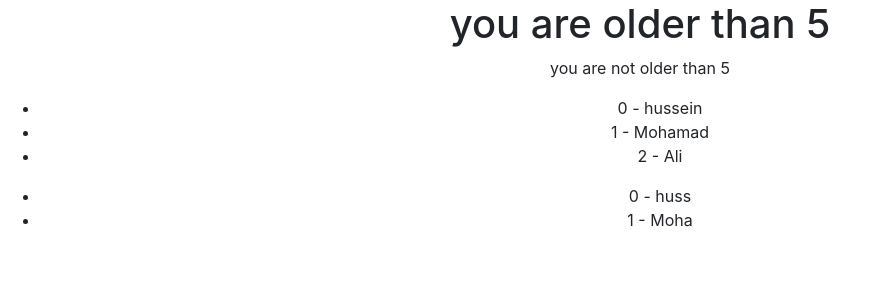
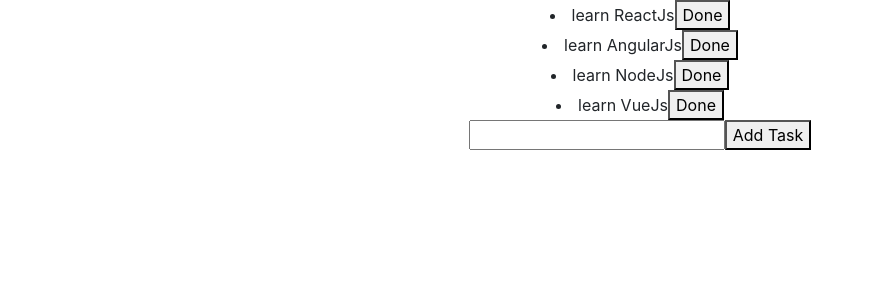
Before and after one commit to shokrshokr/react-step-by-step, a React (Create React App) app: page / in a window 1280 px wide. Shown: the top 300 px of the page, without its empty margins (0-869 px from the left). Built offline with nearby package versions, Linux system fonts and the light colour scheme.

Commit message:
012-part3

```diff
--- a/src/App.js
+++ b/src/App.js
@@ -1,32 +1,78 @@
 import React, { Component } from 'react';
 import './App.css';
-import AgeComponent from './components/Age';
-import UsersList from './components/UsersList';
+
+import Task from './components/Task';
+import CreateTask from './components/CreateTask';
+
+
 
 class App extends Component{
+  state = {
+    newTask : "",
+    todos: [
+      {text: 'learn ReactJs'},
+      {text: 'learn AngularJs'},
+      {text: 'learn NodeJs'},
+      {text: 'learn VueJs'},
+    ]
+  }
+  completeTask = (index) => {
+    //console.log(index);
+    const todos = [...this.state.todos];
+    todos.splice(index, 1);
+    this.setState({
+      todos
+    });
+  }
+
+  updateNewTask = (event) => {
+    this.setState({
+      newTask: event.target.value
+    });
+  }
+
+  addTask = () => {
+    const todos = [...this.state.todos];
+    todos.push({
+      text: this.state.newTask
+    });
+    this.setState({
+      todos,
+      newTask: ''
+    });
+  }
 
 
   render(){
-    const age= 10;
-    /* loop - list */
-      let users = [
-        {id: 1, name: "hussein", age: 23},
-        {id: 2, name: "Mohamad", age: 25},
-        {id: 3, name: "Ali", age: 27},
-      ]
-
-      let guests = [
-        {id: 1, name: "huss", age: 2},
-        {id: 2, name: "Moha", age: 5},
-      ]
-    /* End // loop - list */
     return(
       <div className="App">
-        <AgeComponent age={age} />
-        <AgeComponent age={3} />
+        {/** Method one */}
+          {/*this.state.todos.map((todo, index) =>
+            <Task
+              todo={todo}
+              completeTask={this.completeTask}
+              index={index}
+              key={index}
+            /> )
+          */}
+        {/** End // Method one */}
+        {/** Method two */}
+          {this.state.todos.map((todo, index) =>
+            <Task
+              todo={todo}
+              completeTask={() =>
+                this.completeTask(index)
+              }
+              key={index}
+            />
+          )}
+        {/** End // Method two */}
 
-        <UsersList users={users} />
-        <UsersList users={guests} />
+        <CreateTask
+          value={this.state.newTask}
+          onChange={this.updateNewTask}
+          addTask={this.addTask}
+        />
 
       </div>
     );
--- /dev/null
+++ b/src/components/CreateTask.js
@@ -0,0 +1,12 @@
+import React from 'react';
+
+function CreateTask(props){
+    return(
+      <div>
+        <input value={props.value} onChange= {props.onChange} />
+        <button onClick={props.addTask}>Add Task</button>
+      </div>
+    );
+
+  }
+  export  default CreateTask;
--- /dev/null
+++ b/src/components/Task.js
@@ -0,0 +1,30 @@
+import React from 'react';
+
+function Task(props) {
+    const todo = props.todo;
+    const index = props.index;
+    const completeTask = props.completeTask;
+
+    return(
+      <li key={index}>
+        {todo.text }
+        {/**method one */}
+        {/*
+          <button
+            onClick={() =>
+              {completeTask(index)}}
+          >
+            Done
+          </button>
+          */}
+        {/** End // method one */}
+        {/**method two */}
+          <button onClick={completeTask}>
+            Done
+          </button>
+        {/** End // method two */}
+      </li>
+    );
+  }
+
+export  default Task;
```
